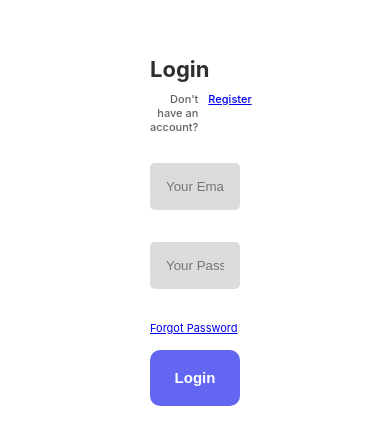
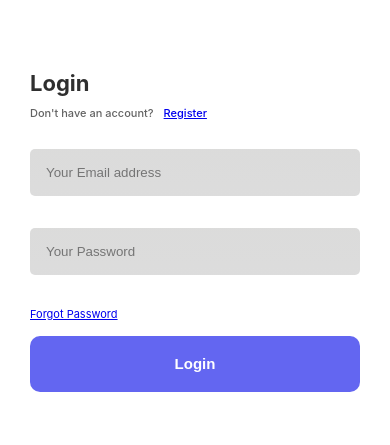
Before and after one commit to Harl-min/Sneakers-website, a React (Create React App) app: page /login in a window 390 px wide. Shown: the part 175-620 px from the top of the page. Built offline with nearby package versions, Linux system fonts and the light colour scheme.

Commit message:
Update form.css

```diff
--- a/src/css/Form.css
+++ b/src/css/Form.css
@@ -131,5 +131,11 @@ main.form-page {
     margin-bottom: 1rem;
   }
 
+  @media screen and (max-width: 767px) {
+    .form-section{
+      width: 100%;
+      padding: 30px;
+    }
+  }
 
 }
```
Also changed, not shown: 1 other file (tests, documents, lock files or other folders).
